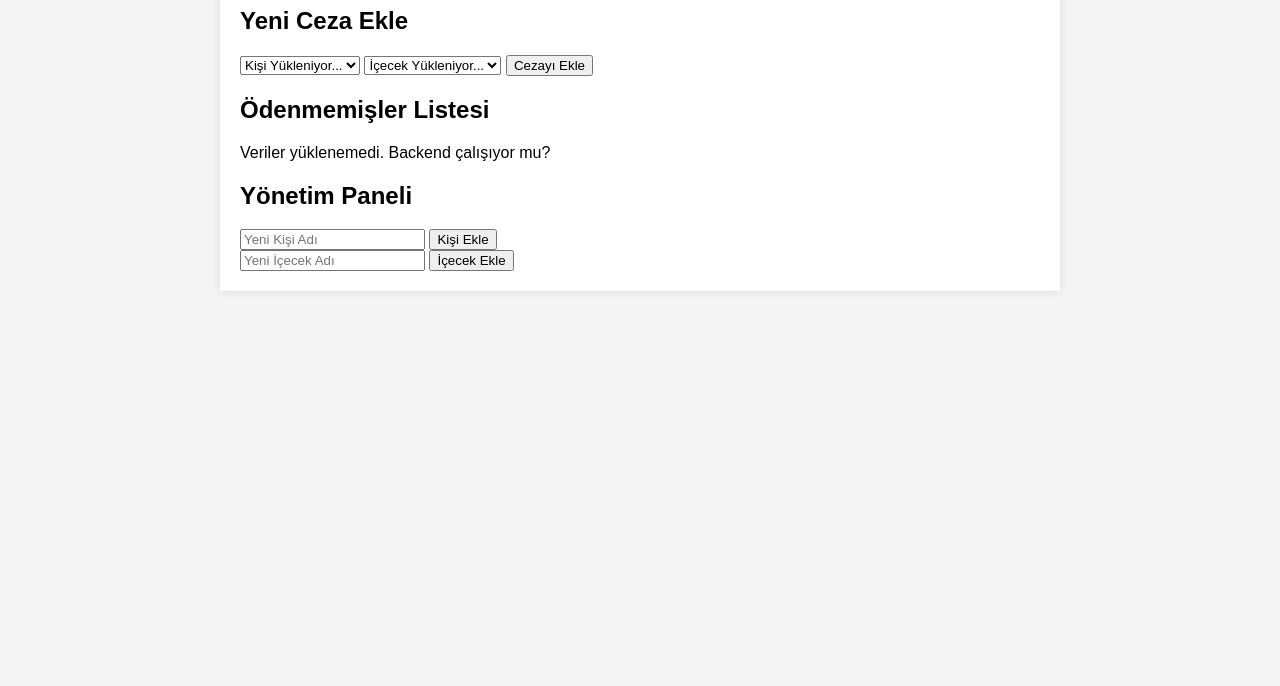
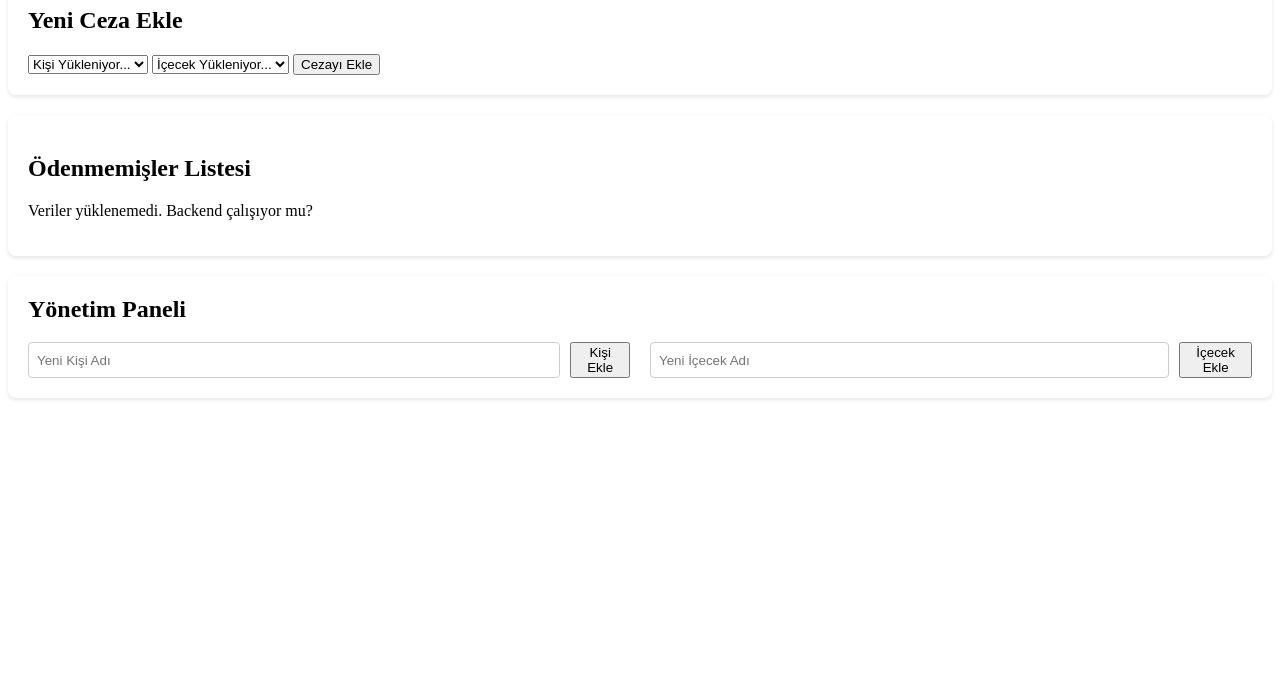
Before and after one commit to suleymanozer/soda-counter, a plain HTML site: page frontend/index.html in a window 1280 px wide. Shown: the part 114-800 px from the top of the page. Drawn offline with Linux system fonts and the light colour scheme; no server answers.

Commit message:
Update style.css

```diff
--- a/frontend/style.css
+++ b/frontend/style.css
@@ -1,5 +1,30 @@
-/* İstediğiniz gibi güzelleştirebilirsiniz */
-body { font-family: sans-serif; background-color: #f4f4f4; }
-.container { max-width: 800px; margin: 20px auto; padding: 20px; background: #fff; box-shadow: 0 0 10px rgba(0,0,0,0.1); }
-.ceza-item { display: flex; justify-content: space-between; align-items: center; padding: 10px; border-bottom: 1px solid #ddd; }
-button { cursor: pointer; }
+/* style.css dosyasının sonuna ekleyin */
+.card {
+    background: #fff;
+    padding: 20px;
+    margin-bottom: 20px;
+    border-radius: 8px;
+    box-shadow: 0 2px 4px rgba(0,0,0,0.1);
+}
+
+.yonetim-paneli h2 {
+    margin-top: 0;
+}
+
+.yonetim-formlari {
+    display: flex;
+    gap: 20px;
+}
+
+.yonetim-formlari form {
+    flex: 1;
+    display: flex;
+    gap: 10px;
+}
+
+.yonetim-formlari input {
+    width: 100%;
+    padding: 8px;
+    border: 1px solid #ccc;
+    border-radius: 4px;
+}
```
